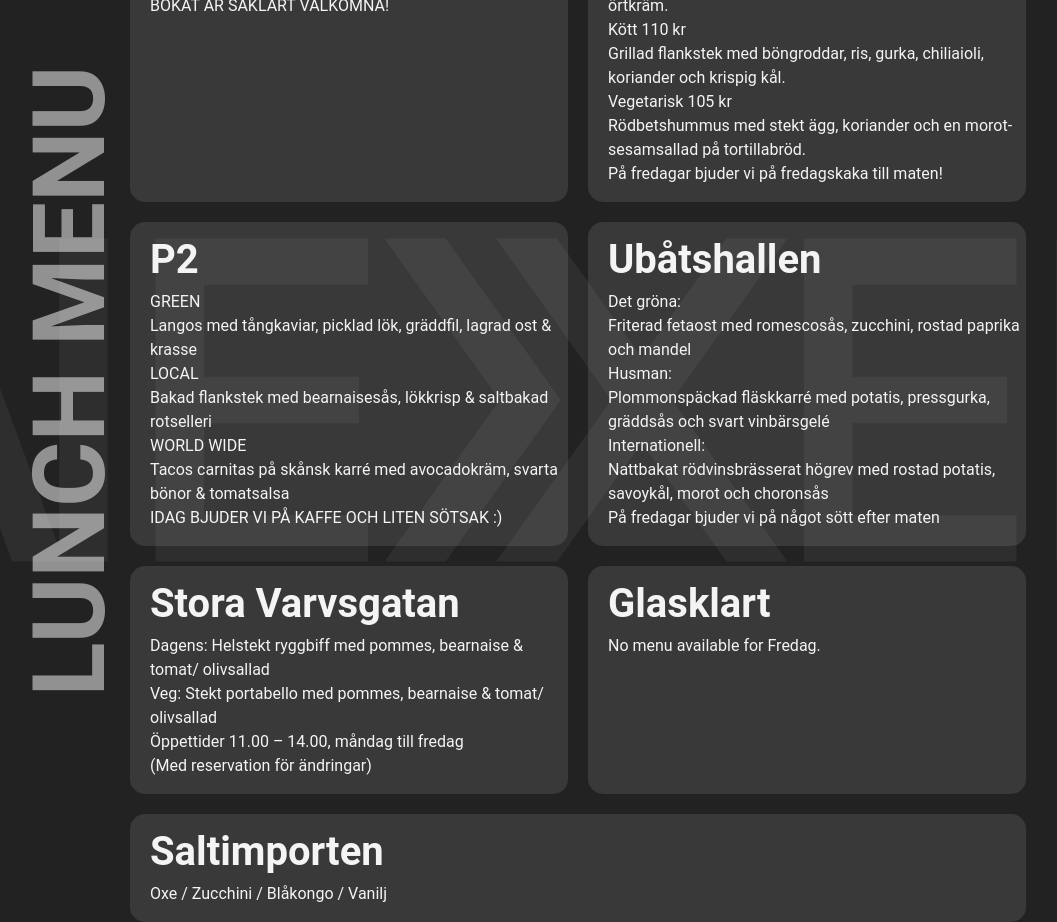
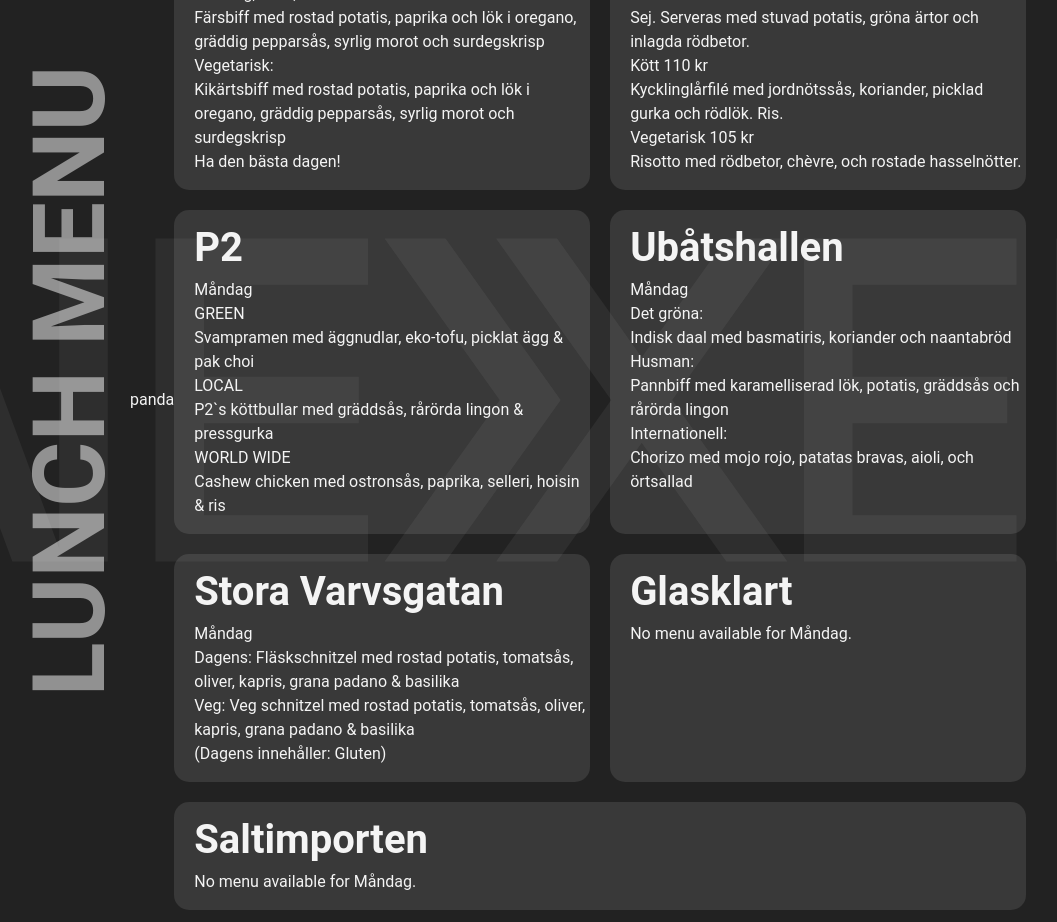
Before and after one commit to AhmadThePreacher/dailylunch, a plain HTML site: page app/site/index.html in a window 1280 px wide. Shown: the top 922 px of the page, without its empty margins (62-1119 px from the left). Drawn offline with Linux system fonts and the light colour scheme.

Commit message:
Automated commit message

```diff
--- a/app/site/index.html
+++ b/app/site/index.html
@@ -6,6 +6,7 @@
         <link rel="stylesheet" href="style.css" />
     </head>
     <body>
+        panda
         <img src="Nexer_Logo_White_RGB.png" />
         <div id="menu-container"><h1>Lunch menu</h1></div>
         <script src="script.js"></script>
--- a/app/site/scraped_menus.json
+++ b/app/site/scraped_menus.json
@@ -1,9 +1,9 @@
 {
-  "Restaurang Spill": "IDAG DEN 5 SEP HAR RESTAURANGEN I DOCKAN TYVÄRR STÄNGT PGA PERSONALBRIST. NI SOM REDAN HAR BOKAT ÄR SÅKLART VÄLKOMNA!",
-  "Mia Marias": "Fisk 120 kr\nLax/torskbiffar med smörkrossad potatis, spetskål och en örtkräm.\nKött 110 kr\nGrillad flankstek med böngroddar, ris, gurka, chiliaioli, koriander och krispig kål.\nVegetarisk 105 kr\nRödbetshummus med stekt ägg, koriander och en morot-sesamsallad på tortillabröd.\nPå fredagar bjuder vi på fredagskaka till maten!",
-  "P2": "GREEN\nLangos med tångkaviar, picklad lök, gräddfil, lagrad ost & krasse\nLOCAL\nBakad flankstek med bearnaisesås, lökkrisp & saltbakad rotselleri\nWORLD WIDE\nTacos carnitas på skånsk karré med avocadokräm, svarta bönor & tomatsalsa\nIDAG BJUDER VI PÅ KAFFE OCH LITEN SÖTSAK :)",
-  "Ubåtshallen": "Det gröna:\nFriterad fetaost med romescosås, zucchini, rostad paprika och mandel\nHusman:\nPlommonspäckad fläskkarré med potatis, pressgurka, gräddsås och svart vinbärsgelé\nInternationell:\nNattbakat rödvinsbrässerat högrev med rostad potatis, savoykål, morot och choronsås\nPå fredagar bjuder vi på något sött efter maten",
-  "Stora Varvsgatan": "Dagens: Helstekt ryggbiff med pommes, bearnaise & tomat/ olivsallad\nVeg: Stekt portabello med pommes, bearnaise & tomat/ olivsallad\nÖppettider 11.00 – 14.00, måndag till fredag\n(Med reservation för ändringar)",
-  "Glasklart": "No menu available for Fredag.",
-  "Saltimporten": "Oxe / Zucchini / Blåkongo / Vanilj"
+  "Restaurang Spill": "Dagens lunch\nmåndag, 09/9, 2024\nFärsbiff med rostad potatis, paprika och lök i oregano, gräddig pepparsås, syrlig morot och surdegskrisp\nVegetarisk:\nKikärtsbiff med rostad potatis, paprika och lök i oregano, gräddig pepparsås, syrlig morot och surdegskrisp\nHa den bästa dagen!",
+  "Mia Marias": "Måndag 9/9\nFisk 120 kr\nSej. Serveras med stuvad potatis, gröna ärtor och inlagda rödbetor.\nKött 110 kr\nKycklinglårfilé med jordnötssås, koriander, picklad gurka och rödlök. Ris.\nVegetarisk 105 kr\nRisotto med rödbetor, chèvre, och rostade hasselnötter.",
+  "P2": "Måndag\nGREEN\nSvampramen med äggnudlar, eko-tofu, picklat ägg & pak choi\nLOCAL\nP2`s köttbullar med gräddsås, rårörda lingon & pressgurka\nWORLD WIDE\nCashew chicken med ostronsås, paprika, selleri, hoisin & ris",
+  "Ubåtshallen": "Måndag\nDet gröna:\nIndisk daal med basmatiris, koriander och naantabröd\nHusman:\nPannbiff med karamelliserad lök, potatis, gräddsås och rårörda lingon\nInternationell:\nChorizo med mojo rojo, patatas bravas, aioli, och örtsallad",
+  "Stora Varvsgatan": "Måndag\nDagens: Fläskschnitzel med rostad potatis, tomatsås, oliver, kapris, grana padano & basilika\nVeg: Veg schnitzel med rostad potatis, tomatsås, oliver, kapris, grana padano & basilika\n(Dagens innehåller: Gluten)",
+  "Glasklart": "No menu available for Måndag.",
+  "Saltimporten": "No menu available for Måndag."
 }
```
